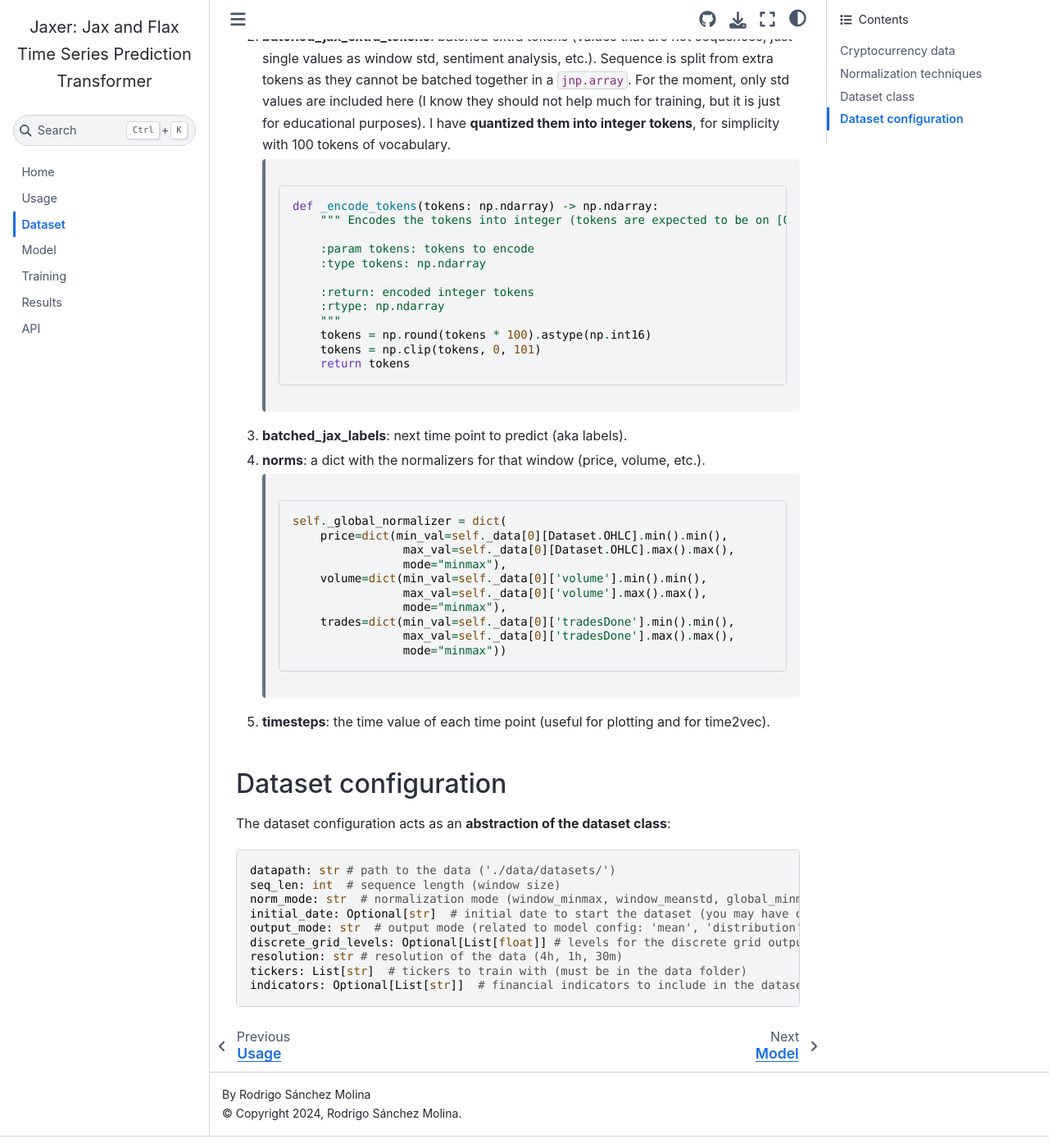
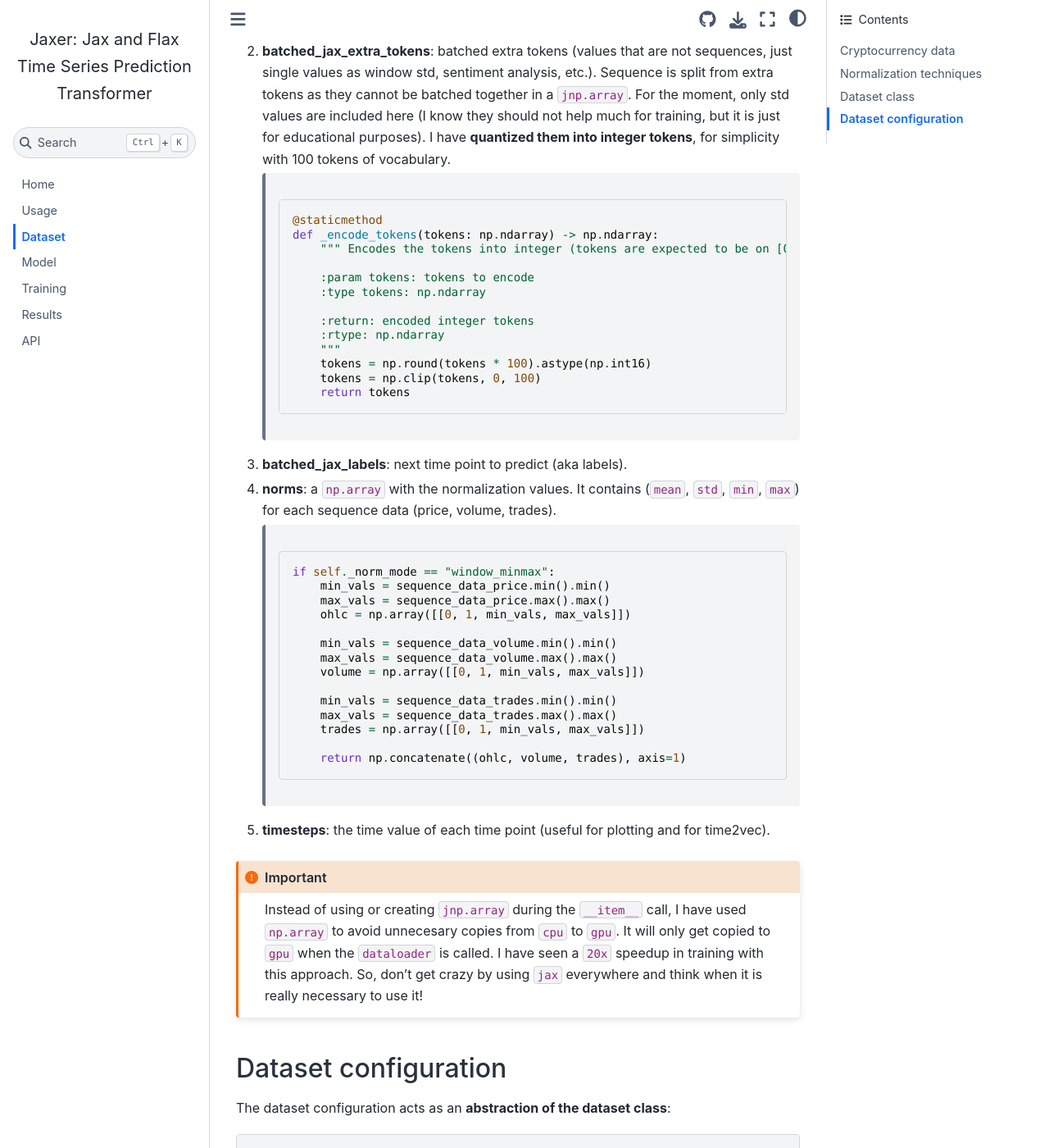
Before and after one commit to rsanchezmo/jaxer, a Sphinx documentation site: the page built from docs/dataset.rst, in a window 1280 px wide and 1400 px high, scrolled down 5431 px. Shown: the whole window at 82% size. Built offline with Sphinx 7.4.7 and the Sphinx Book theme 1.1.4, drawn with Linux system fonts in a browser that asks for light colours; some of the changed text lies outside the part shown.

Commit message:
ready to run massive experiments

```diff
--- a/docs/dataset.rst
+++ b/docs/dataset.rst
@@ -126,22 +126,23 @@
 
 .. code-block:: python
 
-    def jax_collate_fn(batch: List[np.ndarray]) -> Any:
-    """ Collate function for the jax dataset
+    def jax_collate_fn(batch: List[np.ndarray]) -> Tuple:
+        """ Collate function for the jax dataset
 
-    :param batch: batch of data
-    :type batch: np.ndarray
+        :param batch: batch of data
+        :type batch: List[jnp.ndarray]
 
-    :return: batched data (sequence_tokens, extra_tokens), labels, norms, timesteps
-    :rtype: Tuple
-    """
-    sequence_tokens, extra_tokens, labels, norms, timesteps = zip(*batch)
+        :return: batched data (sequence_tokens, extra_tokens), labels, norms, timesteps
+        :rtype: Tuple
+        """
+        sequence_tokens, extra_tokens, labels, norms, timesteps = zip(*batch)
 
-    batched_jax_sequence_tokens = jnp.stack(sequence_tokens)
-    batched_jax_extra_tokens = jnp.stack(extra_tokens)
-    batched_jax_labels = jnp.stack(labels)
+        batched_jax_sequence_tokens = jnp.stack(sequence_tokens)
+        batched_jax_extra_tokens = jnp.stack(extra_tokens)
+        batched_jax_labels = jnp.stack(labels)
+        batched_norms = jnp.stack(norms)
 
-    return (batched_jax_sequence_tokens, batched_jax_extra_tokens), batched_jax_labels, norms, timesteps
+        return (batched_jax_sequence_tokens, batched_jax_extra_tokens), batched_jax_labels, batched_norms, timesteps
 
 The dataset class allows training with **multiple tickers**. Internally, it loads into a pandas dataframe the file of each ticker
 (in the specified :code:`JSON` format) and manages training with data from each one altogether. This has been added because training
@@ -214,6 +215,7 @@
 
     .. code-block:: python
 
+        @staticmethod
         def _encode_tokens(tokens: np.ndarray) -> np.ndarray:
             """ Encodes the tokens into integer (tokens are expected to be on [0, 1])
 
@@ -224,25 +226,33 @@
             :rtype: np.ndarray
             """
             tokens = np.round(tokens * 100).astype(np.int16)
-            tokens = np.clip(tokens, 0, 101)
+            tokens = np.clip(tokens, 0, 100)
             return tokens
 #. **batched_jax_labels**: next time point to predict (aka labels).
-#. **norms**: a dict with the normalizers for that window (price, volume, etc.).
+#. **norms**: a :code:`np.array` with the normalization values. It contains (:code:`mean`, :code:`std`, :code:`min`, :code:`max`) for each sequence data (price, volume, trades).
 
     .. code-block:: python
 
-        self._global_normalizer = dict(
-            price=dict(min_val=self._data[0][Dataset.OHLC].min().min(),
-                        max_val=self._data[0][Dataset.OHLC].max().max(),
-                        mode="minmax"),
-            volume=dict(min_val=self._data[0]['volume'].min().min(),
-                        max_val=self._data[0]['volume'].max().max(),
-                        mode="minmax"),
-            trades=dict(min_val=self._data[0]['tradesDone'].min().min(),
-                        max_val=self._data[0]['tradesDone'].max().max(),
-                        mode="minmax"))
+        if self._norm_mode == "window_minmax":
+            min_vals = sequence_data_price.min().min()
+            max_vals = sequence_data_price.max().max()
+            ohlc = np.array([[0, 1, min_vals, max_vals]])
+
+            min_vals = sequence_data_volume.min().min()
+            max_vals = sequence_data_volume.max().max()
+            volume = np.array([[0, 1, min_vals, max_vals]])
+
+            min_vals = sequence_data_trades.min().min()
+            max_vals = sequence_data_trades.max().max()
+            trades = np.array([[0, 1, min_vals, max_vals]])
+
+            return np.concatenate((ohlc, volume, trades), axis=1)
 #. **timesteps**: the time value of each time point (useful for plotting and for time2vec).
 
+.. important::
+    Instead of using or creating :code:`jnp.array` during the :code:`__item__` call, I have used :code:`np.array` to avoid unnecesary copies from :code:`cpu` to :code:`gpu`.
+    It will only get copied to :code:`gpu` when the :code:`dataloader` is called. I have seen a :code:`20x` speedup in training with this approach. So,
+    don't get crazy by using :code:`jax` everywhere and think when it is really necessary to use it!
 
 .. _dataset_configuration:
 
--- a/docs/index.rst
+++ b/docs/index.rst
@@ -11,9 +11,9 @@
 
 In order to solve cryptocurrency prediction, several approaches are proposed:
 
-- **Mean prediction**: Predict the next value of the time series (mean).
-- **Distribution prediction**: Predict the distribution over the next step (mean and log std) to cover the uncertainty.
-- **Classification prediction**: Predict the next step as a classification problem (% interval ranges).
+- :code:`Mean prediction`: Predict the next value of the time series (mean).
+- :code:`Distribution prediction`: Predict the distribution over the next step (mean and log std) to cover the uncertainty.
+- :code:`Classification prediction`: Predict the next step as a classification problem (% interval ranges).
 
 In the section :ref:`usage` you will find how to use the model. Dataset and normalization techniques are covered in the section :ref:`dataset`.
 In the section :ref:`model` you will find the details of the model architectures for each approach.
--- a/docs/results.rst
+++ b/docs/results.rst
@@ -11,7 +11,8 @@
 
 To get a **representative study** over each model, I run the **hyperparameter search** for :code:`N` experiments (N adapted to the computation time and HW of my laptop)
 over a set of hyperparameters. Metrics were computed during training only on :code:`'btc_usd'` ticker, even if trained with
-all tickers. :code:`EarlyStopper` was used to save time by stopping the training when the model stops improving for a fixed number of epochs.
+all tickers. :code:`EarlyStopper` was used to save time by stopping the training when the model stops improving for a fixed number of epochs. A test ration of 0.15
+was used to validate the model (:code:`0.15` of the data of each ticker was used for validation and :code:`0.85` for training).
 
 Mean Prediction
 ---------------
--- a/docs/training.rst
+++ b/docs/training.rst
@@ -308,3 +308,7 @@
         trainer = Trainer(config=config)
         trainer.train_and_evaluate()
         del trainer
+
+.. tip::
+    Debugging in :code:`jax` is not as easy as in :code:`torch`. I found it very useful to use the :code:`jax.debug.print` to evaluate traced arrays
+    inside :code:`jax.jit` functions or inside the :code:`flax` model. `Here <https://jax.readthedocs.io/en/latest/debugging/print_breakpoint.html>`_  you can find more info.
--- a/hp_searcher.py
+++ b/hp_searcher.py
@@ -5,7 +5,7 @@
 
 if __name__ == '__main__':
     model_config_ranges = {
-        'd_model': [128, 256, 512],
+        'd_model': [64, 128, 256, 512],
         'num_layers': [1, 2, 3],
         'head_layers': [1, 2, 3],
         'n_heads': [1, 2, 4],
@@ -115,7 +115,7 @@
                                   lr_mode=lr_mode,
                                   warmup_epochs=warmup_epochs,
                                   batch_size=batch_size,
-                                  test_split=0.1,
+                                  test_split=0.15,
                                   test_tickers=['btc_usd'],
                                   seed=0,
                                   save_weights=True,
--- a/training_config.py
+++ b/training_config.py
@@ -37,7 +37,7 @@
 config = jaxer.config.ExperimentConfig(
     model_config=model_config,
     log_dir="results",
-    experiment_name="indicators",
+    experiment_name="exp_1",
     num_epochs=500,
     learning_rate=5e-4,
     lr_mode='cosine',  # 'cosine'
```
Also changed, not shown: other parts of docs/training.rst (+1 -1 lines), docs/model.rst (+5 -5 lines), docs/usage.rst (+6 -5 lines), 5 other files.
